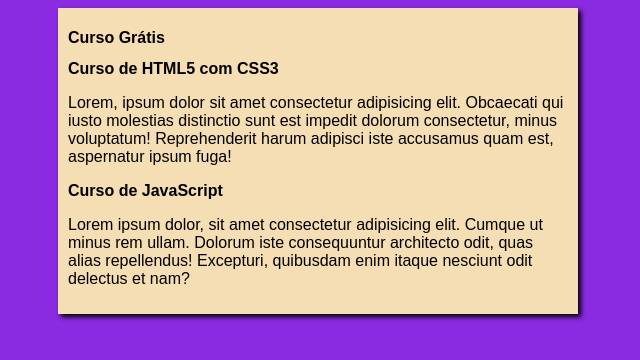
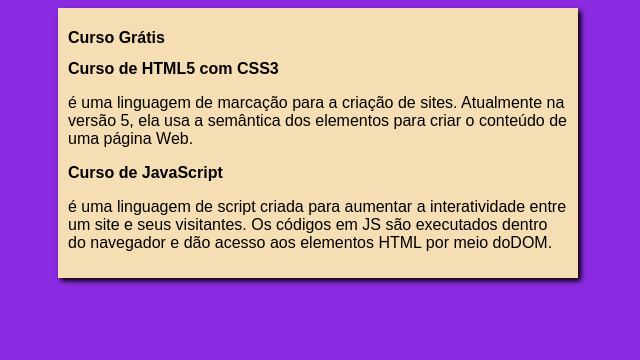
Before and after one commit to DouglasDosReiss/projeto-site, a plain HTML site: page index.html in a window 1280 px wide. Shown: the whole page, without its empty margins (322-962 px from the left). Drawn offline with Linux system fonts and the light colour scheme.

Commit message:
Update index.html

```diff
--- a/index.html
+++ b/index.html
@@ -13,11 +13,13 @@
         </header>
         <article>
             <h2>Curso de HTML5 com CSS3</h2>
-            <p>Lorem, ipsum dolor sit amet consectetur adipisicing elit. Obcaecati qui iusto molestias distinctio sunt est impedit dolorum consectetur, minus voluptatum! Reprehenderit harum adipisci iste accusamus quam est, aspernatur ipsum fuga!</p>
+            <p>é uma linguagem de marcação para a criação de sites. Atualmente na versão 5, ela usa a semântica dos elementos para criar o conteúdo de uma página Web.</p>
+        </p>
         </article>
         <article>
             <h2>Curso de JavaScript</h2>
-            <p>Lorem ipsum dolor, sit amet consectetur adipisicing elit. Cumque ut minus rem ullam. Dolorum iste consequuntur architecto odit, quas alias repellendus! Excepturi, quibusdam enim itaque nesciunt odit delectus et nam?</p>
+            <p>é uma linguagem de script criada para aumentar a interatividade entre um site e seus visitantes. Os códigos em JS são executados dentro do navegador e dão acesso aos elementos HTML por meio doDOM.</p>
+        </p>
         </article>
     </main>
 </body>
```
